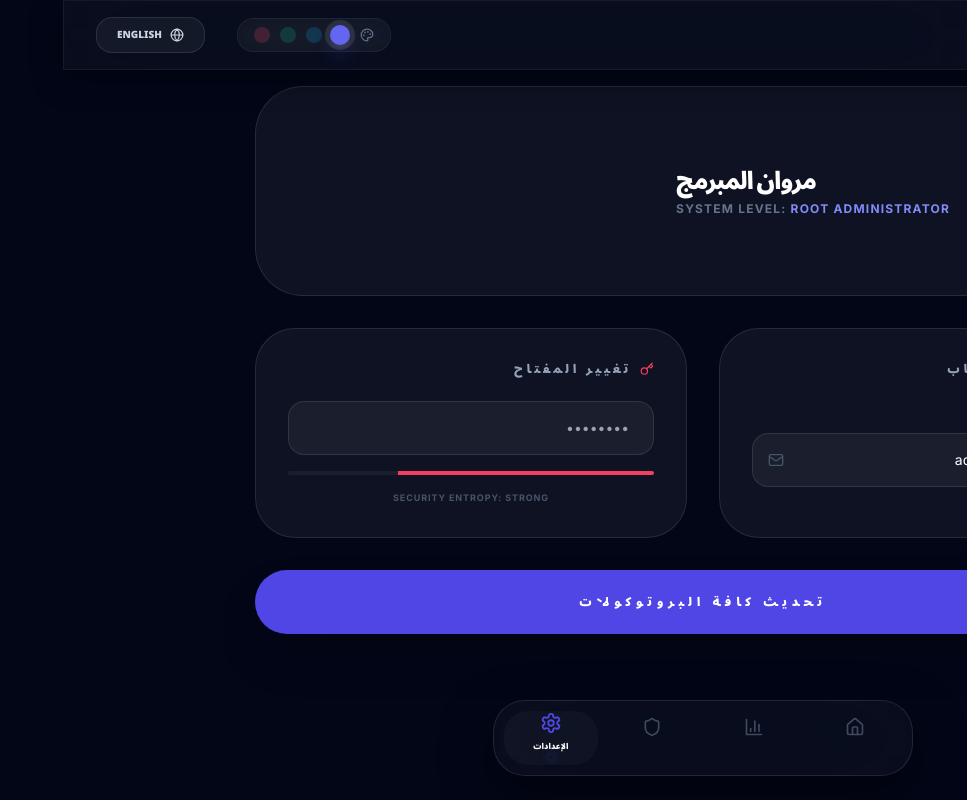
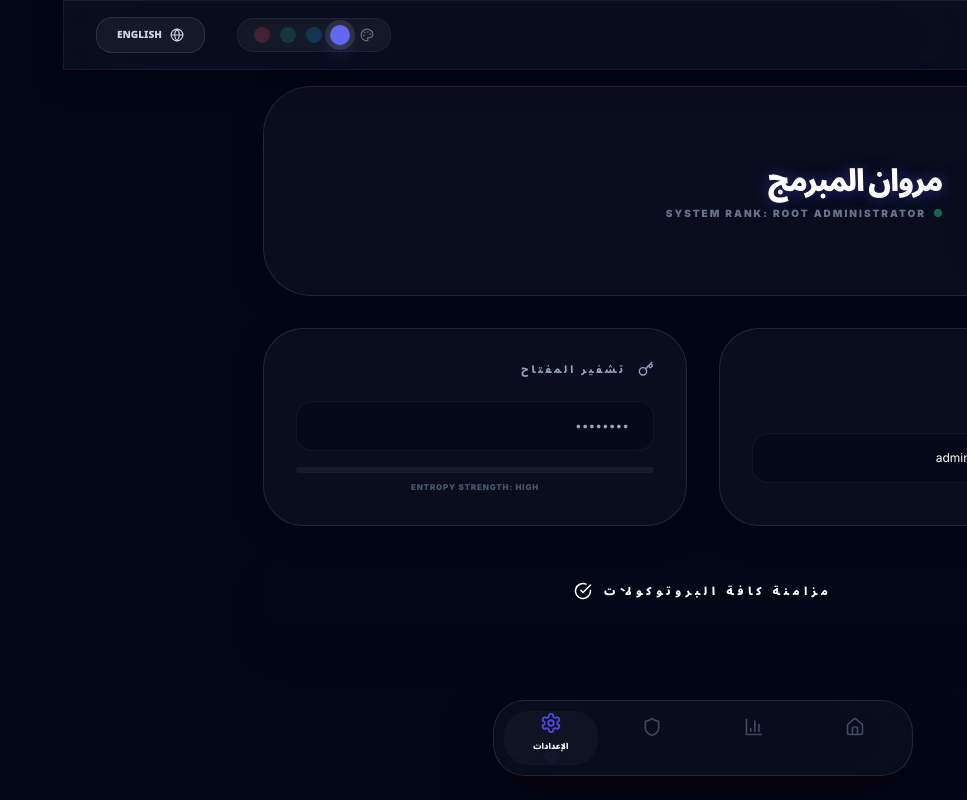
Before and after one commit to marwanalpumu-del/elitedash-modern-dashboard, a React (Vite) app: page / in a window 1280 px wide. Both pictures are taken after a click on the button "الإعدادات". Shown: the whole page, without its empty margins (313-1280 px from the left). Built offline with nearby package versions, Linux system fonts and the light colour scheme.

Commit message:
Update ProfileSettings.jsx

```diff
--- a/src/pages/ProfileSettings.jsx
+++ b/src/pages/ProfileSettings.jsx
@@ -1,23 +1,19 @@
 /**
  * @component ProfileSettings
- * @version 1.1.0
- * @description Advanced User Profile & Security Configuration Hub.
- * Features: Form validation UI, Password entropy visualization, and Framer Motion success states.
+ * @version 1.2.0
+ * @author Marwan & EliteDash UI
+ * @description Advanced security & identity node configuration.
  */
 
 import React, { useState } from 'react';
 import { motion, AnimatePresence } from 'framer-motion';
-import { User, Shield, Key, Mail, Camera, CheckCircle } from 'lucide-react';
+import { User, Shield, Key, Mail, Camera, CheckCircle, Smartphone } from 'lucide-react';
 
-export default function ProfileSettings({ lang }) {
+export default function ProfileSettings({ lang = 'ar' }) {
   const isAr = lang === 'ar';
   const [isSaving, setIsSaving] = useState(false);
   const [showSuccess, setShowSuccess] = useState(false);
 
-  /**
-   * @function handleSave
-   * @description Simulates an API call with a loading state and success feedback.
-   */
   const handleSave = () => {
     setIsSaving(true);
     setTimeout(() => {
@@ -28,93 +24,114 @@ export default function ProfileSettings({ lang }) {
   };
 
   return (
-    <div className="max-w-4xl mx-auto space-y-8 animate-in fade-in slide-in-from-bottom-4 duration-700">
+    <div className="max-w-4xl mx-auto space-y-8 animate-reveal pb-10 px-2">
 
-      {/* 1. SUCCESS NOTIFICATION OVERLAY */}
+      {/* 1. SUCCESS NOTIFICATION */}
       <AnimatePresence>
         {showSuccess && (
           <motion.div
-            initial={{ opacity: 0, y: -20 }}
-            animate={{ opacity: 1, y: 0 }}
-            exit={{ opacity: 0, y: -20 }}
-            className="fixed top-10 left-1/2 -translate-x-1/2 z-[100] bg-emerald-500 text-white px-6 py-3 rounded-2xl shadow-2xl flex items-center gap-3 font-black uppercase text-xs tracking-widest"
+            initial={{ opacity: 0, y: -40, x: '-50%' }}
+            animate={{ opacity: 1, y: 0, x: '-50%' }}
+            exit={{ opacity: 0, y: -40, x: '-50%' }}
+            className="fixed top-10 left-1/2 z-[100] bg-emerald-500 text-white px-8 py-4 rounded-2xl shadow-[0_20px_50px_rgba(16,185,129,0.4)] flex items-center gap-4 font-black uppercase text-[10px] tracking-widest border border-emerald-400/20"
           >
-            <CheckCircle size={18} />
-            {isAr ? 'تم تحديث البيانات بنجاح' : 'Security Protocols Updated'}
+            <CheckCircle size={20} />
+            {isAr ? 'تم تحديث البروتوكولات بنجاح' : 'Security Protocols Synced'}
           </motion.div>
         )}
       </AnimatePresence>
 
-      {/* 2. PROFILE HEADER & AVATAR SECTION */}
-      <div className="bg-white/5 border border-white/10 p-10 rounded-[3rem] backdrop-blur-3xl flex flex-col md:flex-row items-center gap-8 relative overflow-hidden">
-        <div className="relative group">
-          <div className="w-32 h-32 rounded-full bg-gradient-to-tr from-indigo-600 to-purple-600 p-1">
+      {/* 2. PROFILE HEADER */}
+      <div className="glass-panel p-8 md:p-10 rounded-[3rem] flex flex-col md:flex-row items-center gap-8 relative overflow-hidden group">
+        <div className="relative">
+          <div className="w-32 h-32 rounded-full bg-gradient-to-tr from-primary to-accent p-1 shadow-2xl group-hover:rotate-12 transition-transform duration-700">
              <div className="w-full h-full rounded-full bg-[#020617] flex items-center justify-center overflow-hidden border-4 border-[#020617]">
-                <User size={60} className="text-white opacity-20" />
+                <User size={60} className="text-primary opacity-40 group-hover:scale-110 transition-transform" />
              </div>
           </div>
-          <button className="absolute bottom-0 right-0 p-3 bg-white/10 backdrop-blur-xl border border-white/20 rounded-2xl text-white hover:bg-white/20 transition-all">
-            <Camera size={18} />
+          <button className="absolute bottom-1 right-1 p-3 bg-primary text-white rounded-2xl shadow-xl hover:scale-110 active:scale-90 transition-all border border-white/20">
+            <Camera size={16} />
           </button>
         </div>
 
-        <div className="text-center md:text-left">
-          <h2 className="text-2xl font-black text-white uppercase tracking-tighter">
+        <div className="text-center md:text-right flex-1">
+          <h2 className="text-3xl font-black text-white uppercase tracking-tighter text-glow">
             {isAr ? 'مروان المبرمج' : 'Marwan Developer'}
           </h2>
-          <p className="text-xs text-slate-500 font-bold uppercase tracking-widest mt-1">
-            System Level: <span className="text-indigo-400">Root Administrator</span>
-          </p>
+          <div className="flex items-center justify-center md:justify-start gap-2 mt-2">
+            <span className="w-2 h-2 rounded-full bg-emerald-500 animate-pulse" />
+            <p className="text-[10px] text-slate-500 font-black uppercase tracking-[0.2em]">
+               System Rank: <span className="text-primary">Root Administrator</span>
+            </p>
+          </div>
         </div>
       </div>
 
       <div className="grid grid-cols-1 md:grid-cols-2 gap-8">
-        {/* 3. CORE SETTINGS FORM */}
-        <section className="bg-white/5 border border-white/10 p-8 rounded-[2.5rem] space-y-6">
-          <h3 className="text-xs font-black text-slate-400 uppercase tracking-[0.3em] flex items-center gap-2">
-            <Shield size={14} className="text-indigo-500" />
-            {isAr ? 'معلومات الحساب' : 'Identity Node'}
+        {/* 3. IDENTITY NODE */}
+        <section className="glass-panel p-8 rounded-[2.5rem] space-y-6 card-interactive">
+          <h3 className="text-[10px] font-black text-slate-400 uppercase tracking-[0.3em] flex items-center gap-3">
+            <Shield size={16} className="text-primary" />
+            {isAr ? 'معلومات الهوية' : 'Identity Node'}
           </h3>
 
           <div className="space-y-4">
-            <div className="space-y-2">
-              <label className="text-[10px] font-black text-slate-500 uppercase ml-2">{isAr ? 'البريد الإلكتروني' : 'Auth Email'}</label>
+            <div className="space-y-2 group">
+              <label className="text-[9px] font-black text-slate-600 uppercase tracking-widest px-2">{isAr ? 'البريد الإلكتروني' : 'Auth Email'}</label>
               <div className="relative">
-                <Mail className="absolute left-4 top-1/2 -translate-y-1/2 text-slate-600" size={16} />
-                <input type="email" defaultValue="admin@elitedash.com" className="w-full bg-white/5 border border-white/10 rounded-2xl py-4 pl-12 pr-4 text-sm text-white focus:border-indigo-500 outline-none transition-all" />
+                <Mail className={`absolute ${isAr ? 'right-4' : 'left-4'} top-1/2 -translate-y-1/2 text-slate-600 group-focus-within:text-primary transition-colors`} size={16} />
+                <input
+                  type="email"
+                  defaultValue="admin@elitedash.com"
+                  className={`w-full bg-[#020617]/50 border border-white/5 rounded-2xl py-4 ${isAr ? 'pr-12 pl-4 text-right' : 'pl-12 pr-4 text-left'} text-xs text-white focus:border-primary/50 outline-none transition-all`}
+                />
               </div>
             </div>
           </div>
         </section>
 
-        {/* 4. SECURITY PROTOCOLS */}
-        <section className="bg-white/5 border border-white/10 p-8 rounded-[2.5rem] space-y-6">
-          <h3 className="text-xs font-black text-slate-400 uppercase tracking-[0.3em] flex items-center gap-2">
-            <Key size={14} className="text-rose-500" />
-            {isAr ? 'تغيير المفتاح' : 'Key Rotation'}
+        {/* 4. SECURITY NODE */}
+        <section className="glass-panel p-8 rounded-[2.5rem] space-y-6 card-interactive">
+          <h3 className="text-[10px] font-black text-slate-400 uppercase tracking-[0.3em] flex items-center gap-3">
+            <Key size={16} className="text-accent" />
+            {isAr ? 'تشفير المفتاح' : 'Key Encryption'}
           </h3>
 
           <div className="space-y-4">
-            <input type="password" placeholder="••••••••" className="w-full bg-white/5 border border-white/10 rounded-2xl py-4 px-6 text-sm text-white focus:border-rose-500 outline-none transition-all" />
-            <div className="h-1 w-full bg-white/5 rounded-full overflow-hidden">
-              <motion.div initial={{ width: 0 }} animate={{ width: '70%' }} className="h-full bg-rose-500" />
+            <div className="relative group">
+              <input
+                type="password"
+                placeholder="••••••••"
+                className={`w-full bg-[#020617]/50 border border-white/5 rounded-2xl py-4 px-6 text-xs text-white focus:border-accent/50 outline-none transition-all ${isAr ? 'text-right' : 'text-left'}`}
+              />
             </div>
-            <p className="text-[9px] text-slate-600 font-bold uppercase tracking-widest text-center">Security Entropy: Strong</p>
+            <div className="space-y-2">
+               <div className="h-1.5 w-full bg-white/5 rounded-full overflow-hidden p-[1px]">
+                 <motion.div initial={{ width: 0 }} animate={{ width: '70%' }} className="h-full bg-accent shadow-[0_0_10px_hsla(var(--accent),0.5)] rounded-full" />
+               </div>
+               <p className="text-[8px] text-slate-600 font-black uppercase tracking-widest text-center">Entropy Strength: <span className="text-accent">High</span></p>
+            </div>
           </div>
         </section>
       </div>
 
-      {/* 5. ACTION TRIGGER */}
+      {/* 5. GLOBAL SYNC ACTION */}
       <button
         onClick={handleSave}
         disabled={isSaving}
-        className="w-full py-6 bg-indigo-600 hover:bg-indigo-700 disabled:bg-slate-800 text-white font-black uppercase text-xs tracking-[0.4em] rounded-[2rem] shadow-2xl transition-all active:scale-95 flex items-center justify-center gap-3"
+        className="w-full py-6 bg-primary hover:brightness-110 disabled:bg-slate-800 text-white font-black uppercase text-[11px] tracking-[0.4em] rounded-3xl shadow-2xl transition-all active:scale-[0.98] flex items-center justify-center gap-4 relative overflow-hidden group"
       >
-        {isSaving ? (
-          <div className="w-5 h-5 border-2 border-white/20 border-t-white rounded-full animate-spin" />
-        ) : (
-          isAr ? 'تحديث كافة البروتوكولات' : 'Sync All Protocols'
-        )}
+        <span className="relative z-10 flex items-center gap-3">
+          {isSaving ? (
+            <div className="w-5 h-5 border-2 border-white/20 border-t-white rounded-full animate-spin" />
+          ) : (
+            <>
+              {isAr ? 'مزامنة كافة البروتوكولات' : 'Sync All Protocols'}
+              <CheckCircle size={18} className="group-hover:scale-125 transition-transform" />
+            </>
+          )}
+        </span>
+        <div className="absolute inset-0 bg-gradient-to-r from-transparent via-white/5 to-transparent -translate-x-full group-hover:animate-shimmer" />
       </button>
     </div>
   );
```
